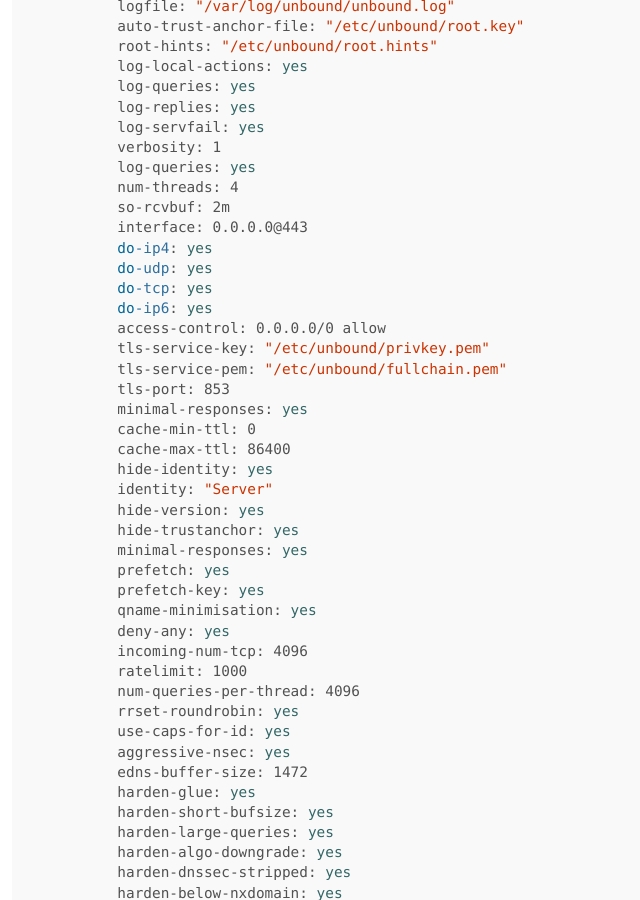
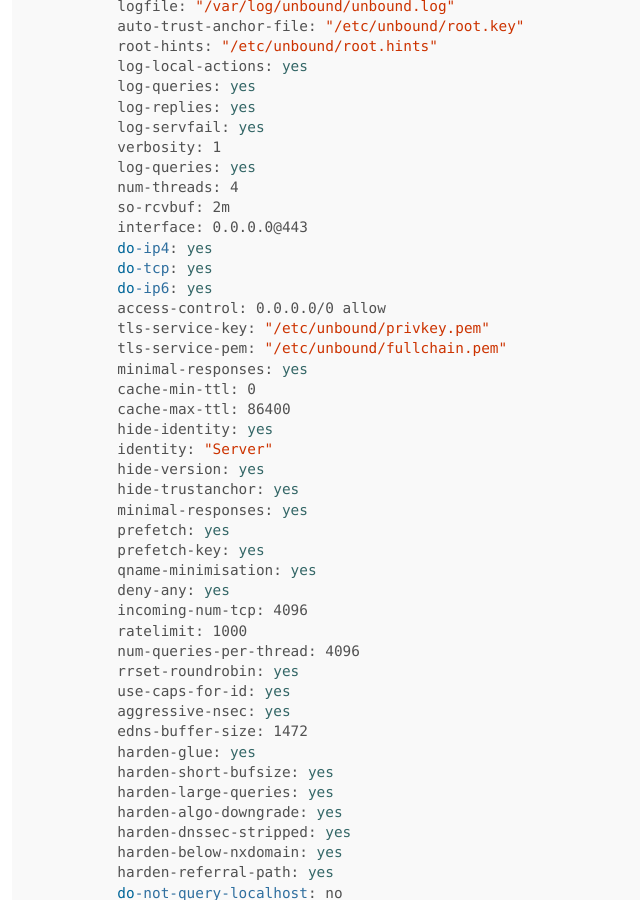
Before and after one commit to ChAndreas/chandreas.github.io, a Jekyll site: the page built from _posts/2019-01-29-unbound-privdns.md, in a window 1280 px wide and 900 px high, scrolled down 1189 px. Shown: the whole window, without its empty margins (205-845 px from the left). Built offline with Jekyll 4.4.1, drawn with Linux system fonts in a browser that asks for light colours.

Commit message:
Update 2019-01-29-unbound-privdns.md

```diff
--- a/_posts/2019-01-29-unbound-privdns.md
+++ b/_posts/2019-01-29-unbound-privdns.md
@@ -57,13 +57,11 @@
         so-rcvbuf: 2m
         interface: 0.0.0.0@443
         do-ip4: yes
-        do-udp: yes
         do-tcp: yes
         do-ip6: yes
         access-control: 0.0.0.0/0 allow
         tls-service-key: "/etc/unbound/privkey.pem"
         tls-service-pem: "/etc/unbound/fullchain.pem"
-        tls-port: 853
         minimal-responses: yes
         cache-min-ttl: 0
         cache-max-ttl: 86400
```
